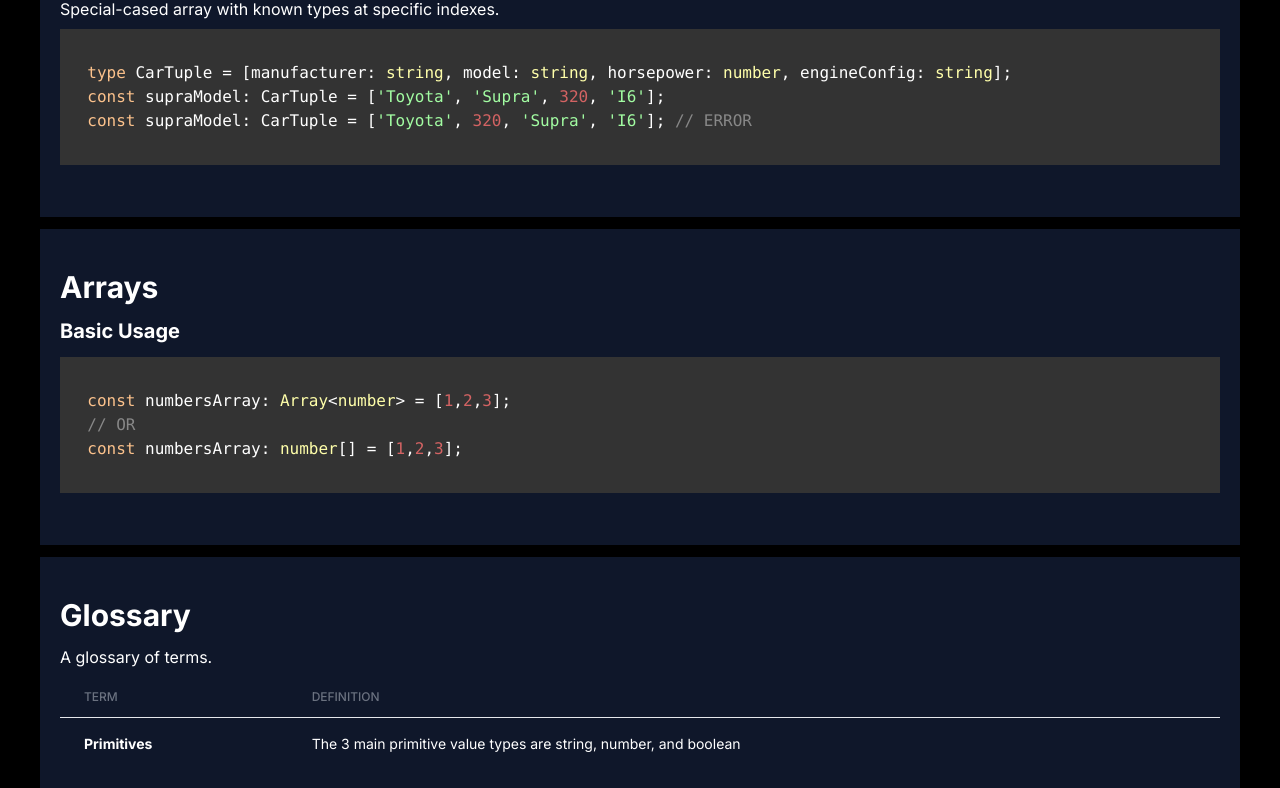
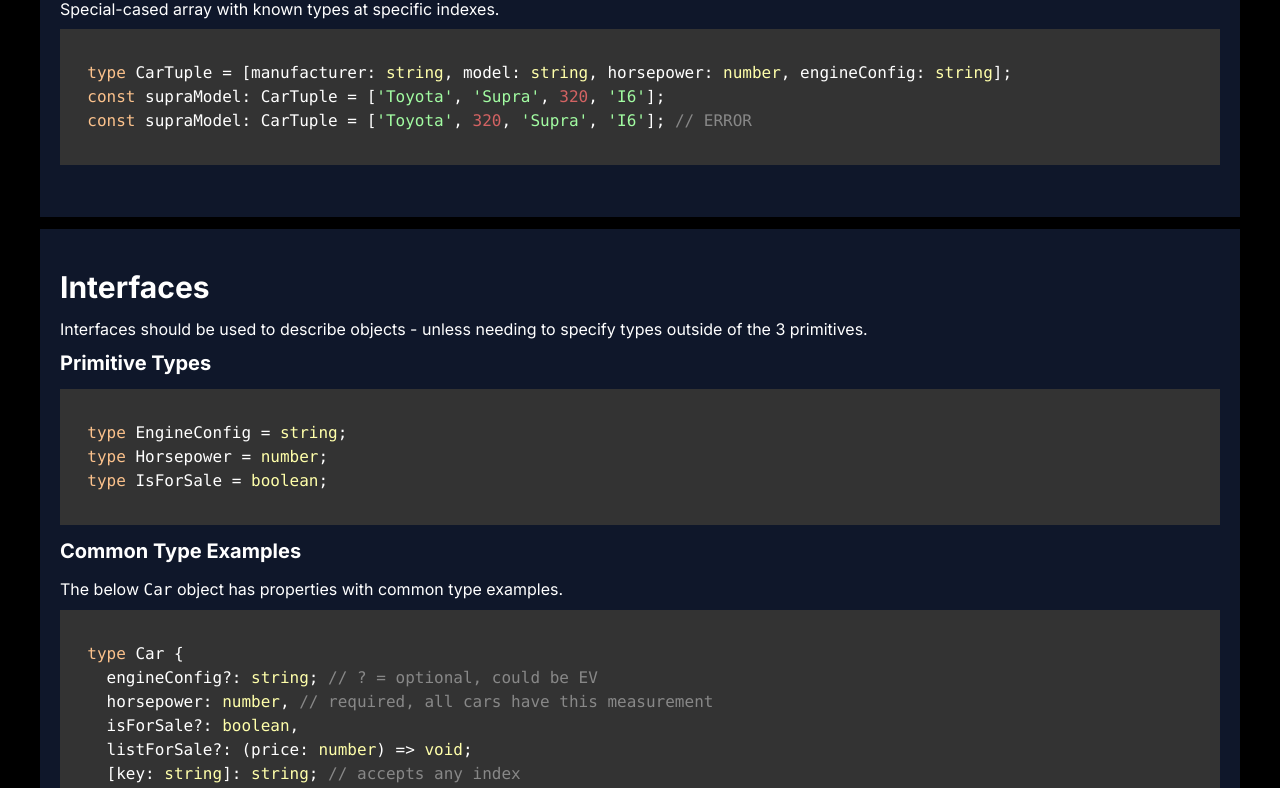
Before and after one commit to markfazzio/ts-interview-prep, a Next.js app: page / in a window 1280 px wide. Shown: the part 1992-2780 px from the top of the page. Built offline with nearby package versions, Linux system fonts and the light colour scheme.

Commit message:
template updates

```diff
--- a/src/app/css/globals.css
+++ b/src/app/css/globals.css
@@ -8,7 +8,6 @@ html {
 
 .theme-light {
   background-color: white;
-  color: black;
   --color-primary: #f8f8f8;
   --color-secondary: #e5e7eb;
   --color-text: #555;
@@ -23,7 +22,18 @@ html {
   --color-text-secondary: #b8b8b9;
   --color-accent: #fc7753;
   background-color: black;
-  color: white;
+}
+
+.theme-light,
+.theme-light .btn-close svg {
+  color: black;
+  fill: black;
+}
+
+.theme-dark,
+.theme-dark .btn-close svg {
+  color: #fff;
+  fill: #fff;
 }
 
 pre {
--- a/src/app/page.tsx
+++ b/src/app/page.tsx
@@ -11,6 +11,7 @@ import { useScrollSpy } from "@/hooks/use-scroll-spy";
 import { TypesSection } from "@/sections/Types";
 import { ArraysSection } from "@/sections/Arrays";
 import { getSectionIdsArray } from "@/utils/section-utils";
+import { InterfacesSection } from "@/sections/Interfaces";
 
 export default function Home() {
   const { theme, setTheme } = useContext(ThemeContext) as ThemeContextType;
@@ -36,6 +37,7 @@ export default function Home() {
         <PageHeader />
         {/* sections */}
         <TypesSection />
+        <InterfacesSection />
         <ArraysSection />
         <GlossarySection />
       </main>
--- a/src/components/Navbar.tsx
+++ b/src/components/Navbar.tsx
@@ -47,19 +47,18 @@ export const Navbar = (props: NavbarProps) => {
             </button>
           </div>
           {isMobileMenuOpen ? (
-            <div className="ml-auto">
-              <button onClick={() => setIsMobileMenuOpen(false)}>
+            <div className="ml-auto fixed right-20">
+              <button
+                className="btn-close"
+                onClick={() => setIsMobileMenuOpen(false)}
+              >
                 <svg
                   xmlns="http://www.w3.org/2000/svg"
-                  fill="none"
                   viewBox="0 0 24 24"
                   width={24}
                   height={24}
                 >
-                  <path
-                    fill="#fff"
-                    d="M20.746 3.329a1 1 0 0 0-1.415 0l-7.294 7.294-7.294-7.294a1 1 0 1 0-1.414 1.414l7.294 7.294-7.294 7.294a1 1 0 0 0 1.414 1.415l7.294-7.295 7.294 7.295a1 1 0 0 0 1.415-1.415l-7.295-7.294 7.295-7.294a1 1 0 0 0 0-1.414Z"
-                  />
+                  <path d="M20.746 3.329a1 1 0 0 0-1.415 0l-7.294 7.294-7.294-7.294a1 1 0 1 0-1.414 1.414l7.294 7.294-7.294 7.294a1 1 0 0 0 1.414 1.415l7.294-7.295 7.294 7.295a1 1 0 0 0 1.415-1.415l-7.295-7.294 7.295-7.294a1 1 0 0 0 0-1.414Z" />
                 </svg>
               </button>
             </div>
--- a/src/constants.ts
+++ b/src/constants.ts
@@ -1,7 +1,11 @@
 export const SECTIONS = [
   {
-    label: "Types/Interfaces",
+    label: "Types",
     value: "types",
+  },
+  {
+    label: "Interfaces",
+    value: "interfaces",
   },
   {
     label: "Arrays",
--- /dev/null
+++ b/src/sections/Interfaces.tsx
@@ -0,0 +1,101 @@
+import { CodeBlock } from "@/components/CodeBlock";
+import { SectionContainer } from "@/components/SectionContainer";
+import { SectionDescription } from "@/components/SectionDescription";
+import { SectionMainTitle } from "@/components/SectionMainTitle";
+import { SectionSubTitle } from "@/components/SectionSubTitle";
+
+export const InterfacesSection = () => (
+  <section className="px-5 py-10 mb-3" id="interfaces">
+    <SectionContainer>
+      <SectionMainTitle label="Interfaces" />
+      <SectionDescription>
+        Interfaces should be used to describe objects - unless needing to
+        specify types outside of the 3 primitives.
+      </SectionDescription>
+      <SectionSubTitle label="Primitive Types" />
+      <CodeBlock>
+        {`
+  type EngineConfig = string;
+  type Horsepower = number;
+  type IsForSale = boolean;
+        `}
+      </CodeBlock>
+      <SectionSubTitle label="Common Type Examples" />
+      <SectionDescription>
+        The below <code>Car</code> object has properties with common type
+        examples.
+      </SectionDescription>
+      <CodeBlock>
+        {`
+  type Car {
+    engineConfig?: string; // ? = optional, could be EV
+    horsepower: number, // required, all cars have this measurement
+    isForSale?: boolean,
+    listForSale?: (price: number) => void;
+    [key: string]: string; // accepts any index
+    readonly isDiscontinued: boolean; // readonly
+  }
+        `}
+      </CodeBlock>
+      <SectionSubTitle label="Union Types" />
+      <CodeBlock>
+        {`
+  type EngineConfig = 'I3' | 'I4' | 'I5' | 'I6' | 'V6' | 'V8' | 'V10' | 'V12';
+        `}
+      </CodeBlock>
+      <SectionSubTitle label="Object Literal Type" />
+      <CodeBlock>
+        {`
+  type Location = {
+    x: number;
+    y: number;
+  };
+        `}
+      </CodeBlock>
+      <SectionSubTitle label="Function Types" />
+      <CodeBlock>
+        {`
+  type AddFn = (num1: number, num2: number) => number;
+        `}
+      </CodeBlock>
+      <SectionSubTitle label="Declarations" />
+      <CodeBlock>
+        {`
+  interface Car {
+    engineConfig: string;
+    horsepower: number;
+    manufacturer: string;
+    model: string;
+  }
+
+  const modelSupra: Car = {
+    engingConfig: 'I6',
+    horsepower: 320,
+    manufacturer: 'Toyota',
+    model: 'Supra'
+  }
+        `}
+      </CodeBlock>
+      <SectionSubTitle label="Intersection Types" />
+      <SectionDescription>
+        A different way to merge and extend types.
+      </SectionDescription>
+      <CodeBlock>
+        {`
+  type Location = { x: number } & { y: number }; // { x: number, y: number }
+        `}
+      </CodeBlock>
+      <SectionSubTitle label="Tuple Types" />
+      <SectionDescription>
+        Special-cased array with known types at specific indexes.
+      </SectionDescription>
+      <CodeBlock>
+        {`
+  type CarTuple = [manufacturer: string, model: string, horsepower: number, engineConfig: string];
+  const supraModel: CarTuple = ['Toyota', 'Supra', 320, 'I6'];
+  const supraModel: CarTuple = ['Toyota', 320, 'Supra', 'I6']; // ERROR
+        `}
+      </CodeBlock>
+    </SectionContainer>
+  </section>
+);
```
